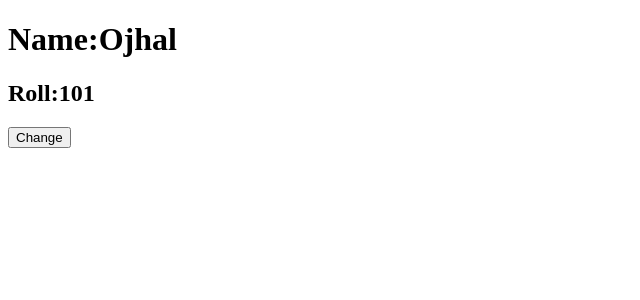
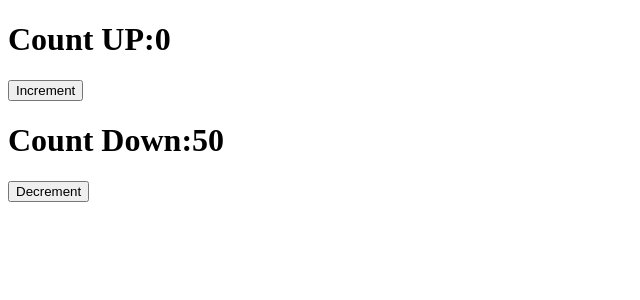
Before and after one commit to ojhal/React-Testing, a React (Create React App) app: page / in a window 1280 px wide. Shown: the top 300 px of the page, without its empty margins (0-640 px from the left). Built offline with nearby package versions, Linux system fonts and the light colour scheme.

Commit message:
I learned useEffect

```diff
--- a/src/Hooks.js
+++ b/src/Hooks.js
@@ -1,21 +1,37 @@
-import React, { useState } from "react";
+import React, { useState, useEffect } from "react";
 
 function Hooks() {
-  const [name, setName] = useState("Ojhal");
-  const [roll, setRoll] = useState(101);
+  const [count, setCount] = useState(0);
+  const [count1, setCount1] = useState(50);
+
+  // const [roll, setRoll] = useState(101);
   // const name = nameStateVariable[0];
   // const setName = nameStateVariable[1];
-  const handleClick = () => {
-    setName("Rajat");
-    setRoll(456);
-  }
-  console.log("i am leaner");
+  const handleIncrement = () => {
+    setCount(count + 1);
+    // setRoll(456);
+  };
+
+  const handleDecrement = () => {
+    setCount1(count1 - 1);
+
+  };
+  useEffect(() => {
+    console.log("use effect called");
+
+  }, [count1]);
+
+  // console.log("i am leaner");
   return (
     <React.Fragment>
 
-      <h1>Name:{name}</h1>
-      <h2>Roll:{roll}</h2>
-      <button type="button" onClick={handleClick}>Change</button>
+      <h1>Count UP:{count}</h1>
+      {/* <h2>Roll:{roll}</h2> */}
+      <button type="button" onClick={handleIncrement}>Increment</button>
+
+      <h1>Count Down:{count1}</h1>
+      {/* <h2>Roll:{roll}</h2> */}
+      <button type="button" onClick={handleDecrement}>Decrement</button>
     </React.Fragment>
   );
 }
```
